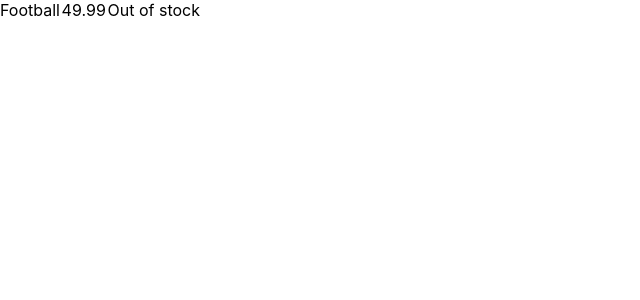
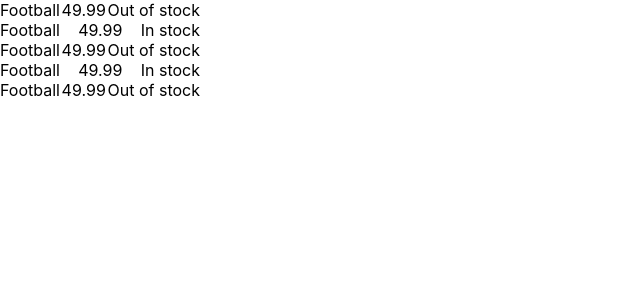
Before and after one commit to eddieoocl/day8-react-starter, a React (Create React App) app: page / in a window 1280 px wide. Shown: the top 300 px of the page, without its empty margins (0-640 px from the left). Built offline with nearby package versions, Linux system fonts and the light colour scheme.

Commit message:
feat: add ProductCategory

```diff
--- a/src/App.js
+++ b/src/App.js
@@ -1,13 +1,13 @@
-import logo from './logo.svg';
-import './App.css';
-import ProductItem  from './components/ProductItem';
+import logo from "./logo.svg";
+import "./App.css";
+import ProductCategory from "./components/ProductCategory";
 
 function App() {
-  return (
-    <div className="App">
-      <ProductItem />
-    </div>
-  );
+    return (
+        <div className="App">
+            <ProductCategory />
+        </div>
+    );
 }
 
 export default App;
--- /dev/null
+++ b/src/components/ProductCategory.jsx
@@ -0,0 +1,41 @@
+import ProductItem from "./ProductItem";
+
+const ProductCategory = () => {
+    const productItems = [
+        {
+            name: "Football",
+            price: 49.99,
+            status: false,
+        },
+        {
+            name: "Football",
+            price: 49.99,
+            status: true,
+        },
+        {
+            name: "Football",
+            price: 49.99,
+            status: false,
+        },
+        {
+            name: "Football",
+            price: 49.99,
+            status: true,
+        },
+        {
+            name: "Football",
+            price: 49.99,
+            status: false,
+        },
+    ];
+
+    return (
+        <div>
+            {productItems.map((productItem, index) => (
+                <ProductItem key={index} productItem={productItem} />
+            ))}
+        </div>
+    );
+};
+
+export default ProductCategory;
--- a/src/components/ProductItem.jsx
+++ b/src/components/ProductItem.jsx
@@ -1,11 +1,7 @@
-import './productItem.css';
+import "./productItem.css";
 
-const ProductItem = () => {
-    const productItem = {
-        name: "Football",
-        price: 49.99,
-        status: false
-    }
+const ProductItem = (props) => {
+    const { productItem } = props;
 
     return (
         <div className="product-item-wrapper">
@@ -14,6 +10,6 @@ const ProductItem = () => {
             <span>{productItem.status ? "In stock" : "Out of stock"}</span>
         </div>
     );
-}
+};
 
 export default ProductItem;
```
Also changed, not shown: src/components/productItem.css (line endings or trailing spaces).
